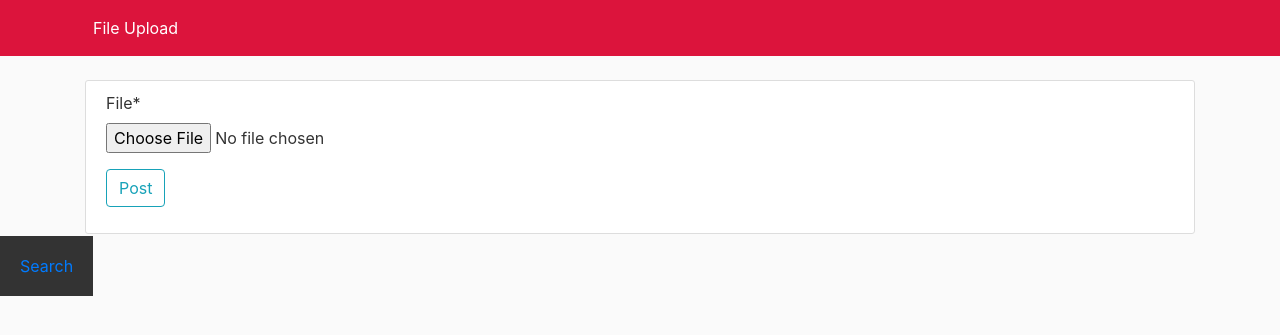
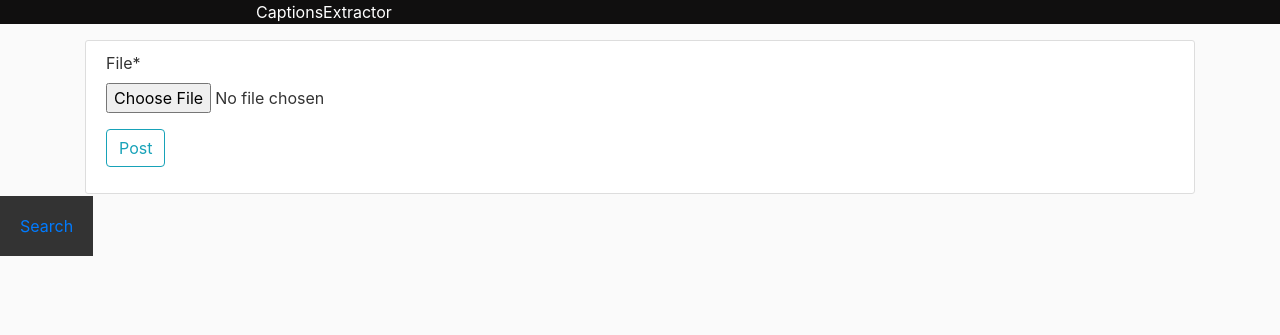
Before and after one commit to nimishmedatwal/VideoExtractor, a Django app: page / in a window 1280 px wide. Shown: the top 335 px of the page. Run offline with Django 3.2, Linux system fonts and the light colour scheme; some libraries are stand-ins or nearby versions.

Commit message:
edited css file

```diff
--- a/AWS/files/static/files/main.css
+++ b/AWS/files/static/files/main.css
@@ -1,7 +1,6 @@
 body {
     background: #fafafa;
     color: #333333;
-    margin-top: 5rem;
   }
 
   h1, h2, h3, h4, h5, h6 {
@@ -15,23 +14,18 @@ body {
   .bg-steel {
     background-color: #5f788a;
   }
-
-  .site-header .navbar-nav .nav-link {
-    color: #000000;
-  }
-
-  .site-header .navbar-nav .nav-link:hover {
-    color: #ffffff;
-  }
   .searchbutton{
     margin-right: 50%;
     background-color: #333;
     padding: 20px 20px 20px 20px;
   }
-  .site-header .navbar-nav .nav-link.active {
-    font-weight: 500;
+  .navbarr{
+    background-color: rgb(16, 15, 15);
   }
-
+  .navtext{
+    margin-left:20% ;
+    color: #ffffff;
+  }
   .content-section {
     background: #ffffff;
     padding: 10px 20px;
--- a/AWS/files/templates/files/base.html
+++ b/AWS/files/templates/files/base.html
@@ -9,26 +9,13 @@
     <link rel="stylesheet" href="https://stackpath.bootstrapcdn.com/bootstrap/4.4.1/css/bootstrap.min.css"
         integrity="sha384-Vkoo8x4CGsO3+Hhxv8T/Q5PaXtkKtu6ug5TOeNV6gBiFeWPGFN9MuhOf23Q9Ifjh" crossorigin="anonymous">
 
-    <link rel="stylesheet" type="text/css" href="{% static 'files/main.css' %}">
+    <link rel="stylesheet" href="{% static 'files/main.css' %}">
 </head>
 
 <body>
-    <header class="site-header">
-        <nav class="navbar navbar-expand-md navbar-dark fixed-top" style="background-color: #dc143c">
-            <div class="container">
-                <button class="navbar-toggler" type="button" data-toggle="collapse" data-target="#navbarToggle"
-                    aria-controls="navbarToggle" aria-expanded="false" aria-label="Toggle navigation">
-                    <span class="navbar-toggler-icon"></span>
-                </button>
-                <div class="collapse navbar-collapse" id="navbarToggle">
-                    <div class="navbar-nav mr-auto" >
-                        <a class="nav-item nav-link" style="color: #ffffff " href="{% url 'file-upload' %}">File Upload</a>
-                    </div>
-                    <!-- Navbar Right Side -->
-                </div>
-            </div>
-        </nav>
-    </header>
+    <div class="navbarr">
+        <p class="navtext"> CaptionsExtractor</p>
+    </div>
     <main role="main" class="container">
 
             {% block content %}{% endblock %}
@@ -38,9 +25,6 @@
     <script src="https://cdn.jsdelivr.net/npm/popper.js@1.16.0/dist/umd/popper.min.js"
         integrity="sha384-Q6E9RHvbIyZFJoft+2mJbHaEWldlvI9IOYy5n3zV9zzTtmI3UksdQRVvoxMfooAo"
         crossorigin="anonymous"></script>
-    <script src="https://stackpath.bootstrapcdn.com/bootstrap/4.4.1/js/bootstrap.min.js"
-        integrity="sha384-wfSDF2E50Y2D1uUdj0O3uMBJnjuUD4Ih7YwaYd1iqfktj0Uod8GCExl3Og8ifwB6"
-        crossorigin="anonymous"></script>
 </body>
 
 </html>
```
Also changed, not shown: other parts of AWS/files/static/files/main.css (+0 -47 lines).
